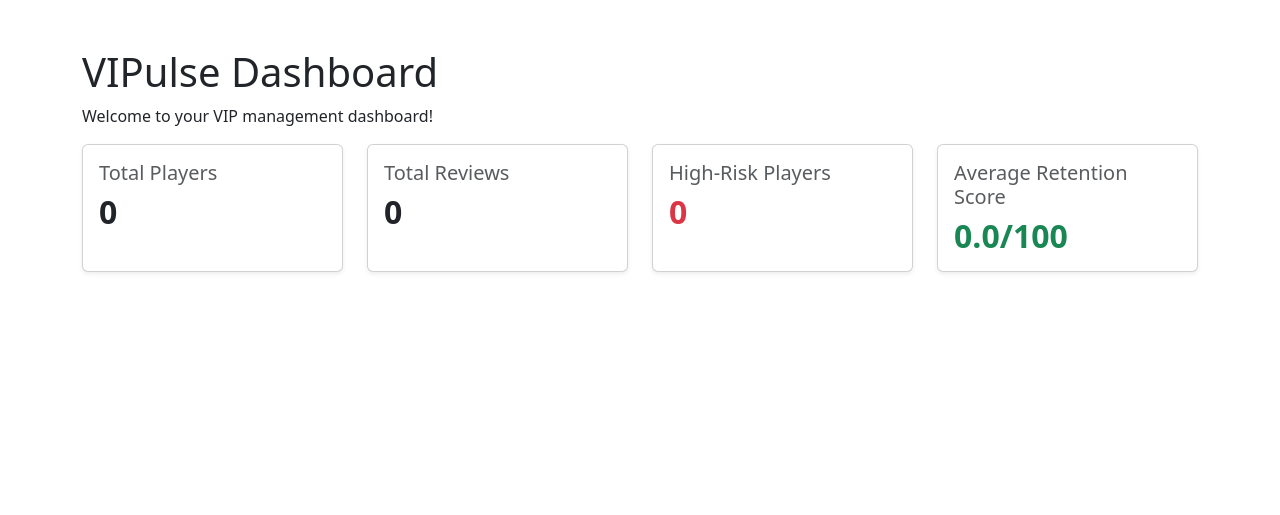
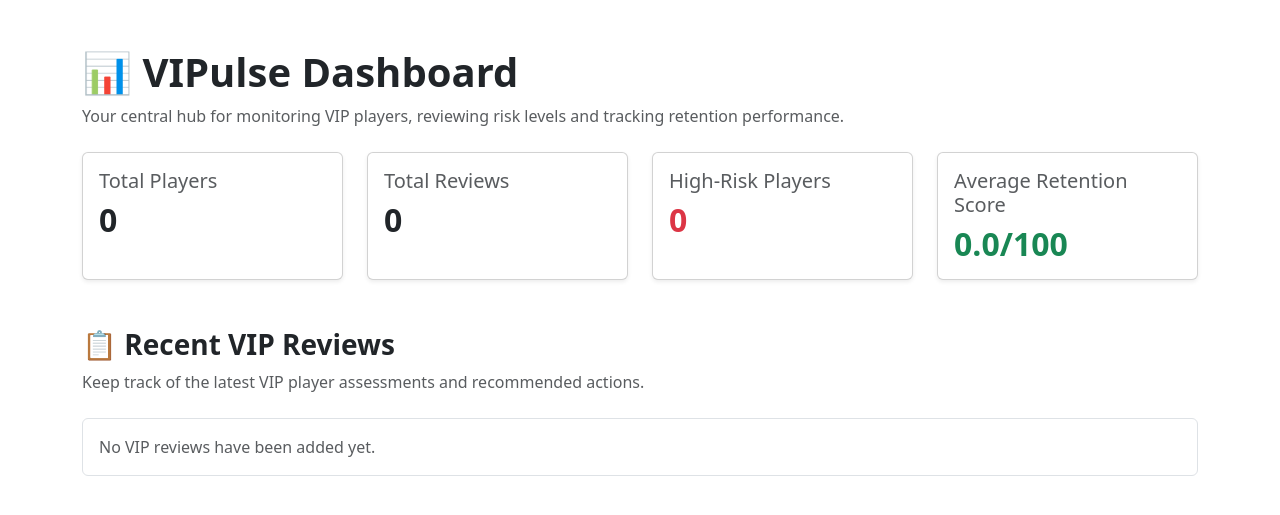
Before and after one commit to Azhdakurt/vipulse-2, a Django app: page /dashboard/ in a window 1280 px wide. Shown: the part 56-571 px from the top of the page. Run offline with Django 5.2, Linux system fonts and the light colour scheme; the visitor is signed in with stand-in values (Sample User, id 1); data that the repository does not hold is empty.

Commit message:
Enhance dashboard with recent VIP reviews

```diff
--- a/players/templates/players/dashboard.html
+++ b/players/templates/players/dashboard.html
@@ -5,8 +5,18 @@
 {% block content %}
 <div class="container py-5">
 
-    <h1>VIPulse Dashboard</h1>
-    <p>Welcome to your VIP management dashboard!</p>
+    <div class="mb-4">
+
+    <h1 class="fw-bold mb-2">
+        📊 VIPulse Dashboard
+    </h1>
+
+    <p class="text-muted mb-0">
+        Your central hub for monitoring VIP players,
+        reviewing risk levels and tracking retention performance.
+    </p>
+
+</div>
     <div class="row g-4">
 
   <div class="col-12 col-md-6 col-xl-3">
@@ -48,6 +58,50 @@
         </div>
     </div>
 </div>
+ </div> <!-- KPI row ends -->
+
+    <div class="mt-5">
+        <h3 class="fw-bold mb-2">
+            📋 Recent VIP Reviews
+        </h3>
+
+        <p class="text-muted">
+            Keep track of the latest VIP player assessments and recommended actions.
+        </p>
+        <div class="list-group mt-4">
+
+    {% for review in recent_reviews %}
+
+        <div class="list-group-item p-3">
+
+            <h5 class="fw-bold mb-1">
+                👤 {{ review.player.username }}
+            </h5>
+
+            <p class="text-muted mb-1">
+                Player ID: {{ review.player.player_id }}
+            </p>
+
+            <p class="mb-1">
+                Risk Level: {{ review.get_risk_level_display }}
+            </p>
+
+            <p class="mb-0">
+                Retention Score: {{ review.retention_score }}/100
+            </p>
+
+        </div>
+
+    {% empty %}
+
+        <div class="list-group-item text-muted p-3">
+            No VIP reviews have been added yet.
+        </div>
+
+    {% endfor %}
+
 </div>
-</div>
+    </div>
+
+</div> <!-- Main container ends -->
 {% endblock %}
--- a/players/views.py
+++ b/players/views.py
@@ -191,11 +191,17 @@ def dashboard(request):
     average_retention_score = Review.objects.aggregate(
         Avg("retention_score")
     )["retention_score__avg"] or 0
+    recent_reviews = (
+        Review.objects
+        .select_related("player")
+        .order_by("-created_at")[:5]
+    )
     context = {
         "total_players": total_players,
         "total_reviews": total_reviews,
         "high_risk_players": high_risk_players,
         "average_retention_score": average_retention_score,
+        "recent_reviews": recent_reviews,
     }
 
     return render(request, "players/dashboard.html", context)
```
